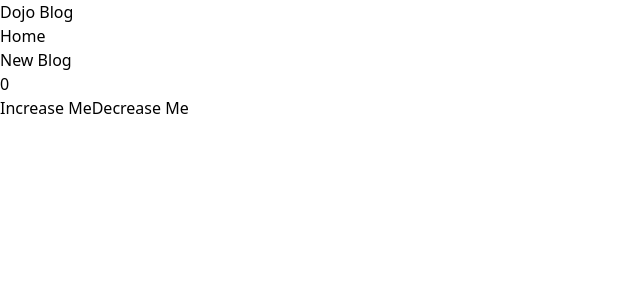
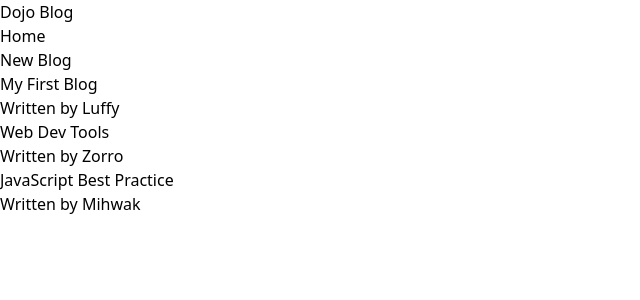
Before and after one commit to batoorsohail/dojo-blog, a React (Vite) app: page / in a window 1280 px wide. Shown: the top 300 px of the page, without its empty margins (0-640 px from the left). Built offline with nearby package versions, Linux system fonts and the light colour scheme; a web font is replaced by a local one.

Commit message:
Add Blog section data

```diff
--- a/src/components/Home.jsx
+++ b/src/components/Home.jsx
@@ -1,28 +1,28 @@
 import { useState } from "react"
 
 const Home = () => {
-  let [num, setNum] = useState(0);
 
-  const handleClick = () => {
-    setNum(num + 1);
-  }
-
-  const handleChange = () => {
-    setNum(num - 1);
-  }
+  const [blogs, setBlogs] = useState([
+    {
+      title: 'My First Blog', body: 'lorem ipsum...', author: 'Luffy', id: 1
+    },
+    {
+      title: 'Web Dev Tools', body: 'lorem ipsum...', author: 'Zorro', id: 2
+    },
+    {
+      title: 'JavaScript Best Practice', body: 'lorem ipsum...', author: 'Mihwak', id: 3
+    },
+  ])
 
   return (
-    <div className="flex flex-col gap-5">
-      <p className="font-bold text-lg">{num}</p>
-      <div>
-        <button onClick={handleClick} className="px-5 py-2 bg-blue-600 text-white">
-          Increase Me
-        </button>
-        <button onClick={handleChange} className="px-5 py-2 bg-red-500 text-white">
-          Decrease Me
-        </button>
-      </div>
-    </div>
+    <section className="flex flex-col items-center mt-20 gap-10">
+      {blogs.map((blog) => (
+        <div key={blog.id}>
+          <h2>{blog.title}</h2>
+          <p>Written by {blog.author}</p>
+        </div>
+      ))}
+    </section>
   )
 }
 
```
